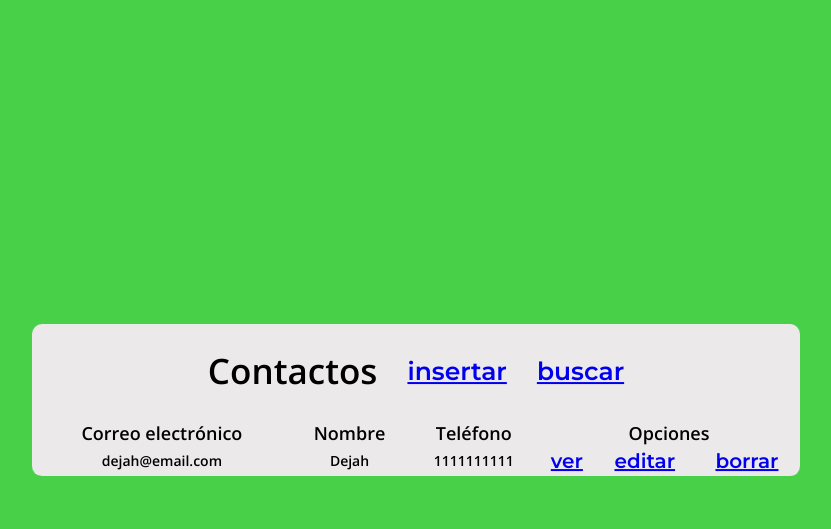
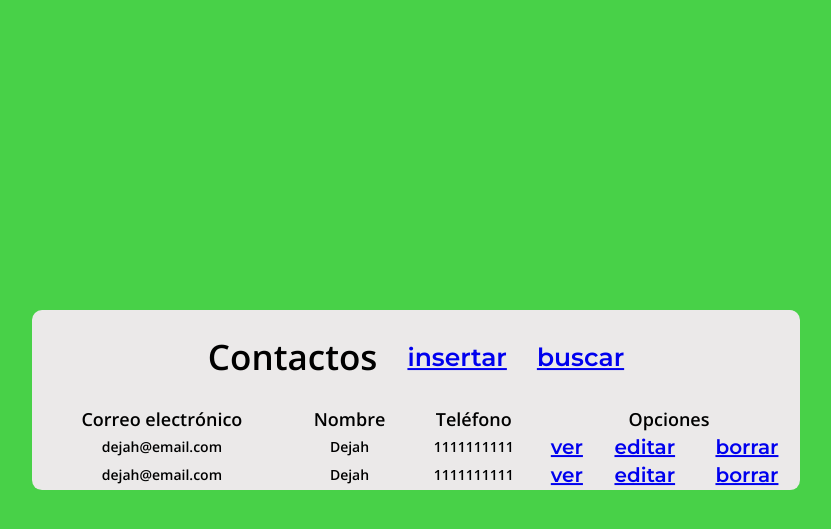
Before and after one commit to JorgeAlfonsoLDiaz/api_evaluation_JALD_frontend, a Flask app: page / in a window 1280 px wide. Shown: the top 529 px of the page, without its empty margins (224-1055 px from the left). Run offline with Flask 3, Linux system fonts and the light colour scheme.

Commit message:
Se corrigió un error en index.js

```diff
--- a/static/js/index.js
+++ b/static/js/index.js
@@ -14,8 +14,8 @@ function onRequestHandler() {
         const data = JSON.parse(this.response);
         const HTMLResponse = document.querySelector("#datos");
 
-        const tpl = data.map((user) => `<td>${user.email}</td><td>${user.nombre}</td><td>${user.telefono}</td><td><a href="ver.html" class="opciones">ver</a></td><td><a href="editar.html" class="opciones">editar</a></td><td><a href="borrar.html" class="opciones">borrar</a></td>`);
-        HTMLResponse.innerHTML = `<tr>${tpl}</tr>`
+        const tpl = data.map((user) => `<tr><td>${user.email}</td><td>${user.nombre}</td><td>${user.telefono}</td><td><a href="ver.html" class="opciones">ver</a></td><td><a href="editar.html" class="opciones">editar</a></td><td><a href="borrar.html" class="opciones">borrar</a></td></tr>`);
+        HTMLResponse.innerHTML = `${tpl}`
     }
 }
 
--- a/templates/index.html
+++ b/templates/index.html
@@ -31,7 +31,16 @@
                 <td><a href="editar.html" class="opciones">editar</a></td>
                 <td><a href="borrar.html" class="opciones">borrar</a></td>
             </tr>
-            <div id="datos"></div>
+            <div>
+                <tr>
+                    <td>dejah@email.com</td>
+                    <td>Dejah</td>
+                    <td>1111111111</td>
+                    <td><a href="ver.html" class="opciones">ver</a></td>
+                    <td><a href="editar.html" class="opciones">editar</a></td>
+                    <td><a href="borrar.html" class="opciones">borrar</a></td>
+                </tr>
+            </div>
         </table>
     </div>
 
```
